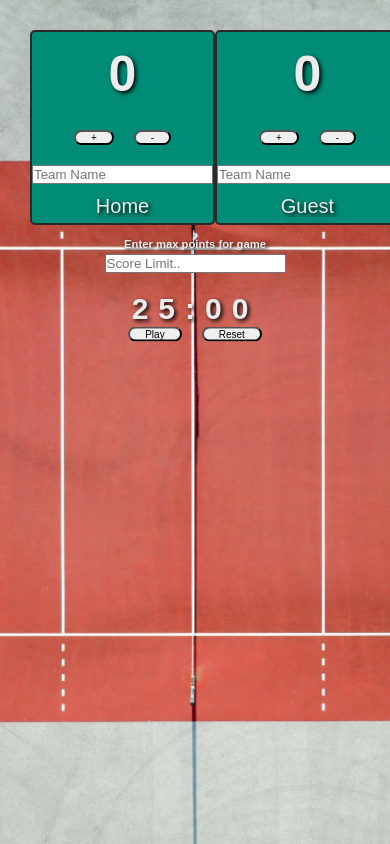
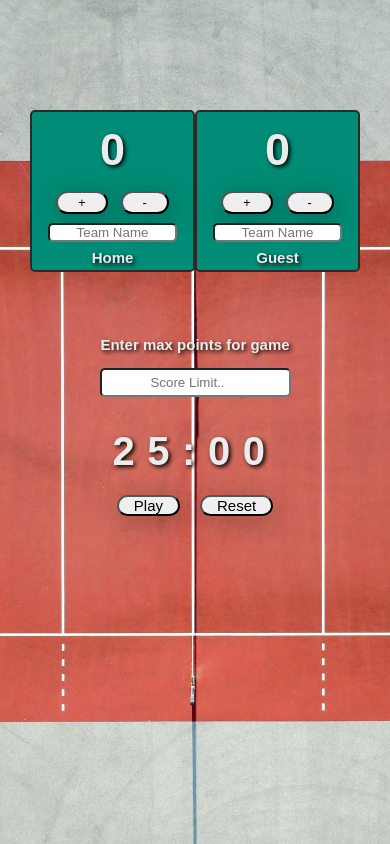
Before and after one commit to flor3z/ScoreBoardApp, a React (Create React App) app: page / in a window 390 px wide. Built offline with nearby package versions, Linux system fonts and the light colour scheme.

Commit message:
Lots of CSS changes and media queries added for responsive design

```diff
--- a/src/style.css
+++ b/src/style.css
@@ -11,15 +11,13 @@ html {
 body {
   height: 100%;
   background-image: url(../src/img/court.jpg);
-  /* opacity: 0.875; */
   background-size: cover;
   overflow: hidden;
   background-position: center;
   background-repeat: no-repeat;
   font-family: 'Nunito Sans', sans-serif;
   background-attachment: fixed;
-  font-weight: 400;
-  /* font-size: 16px; */
+  font-weight: 600;
   line-height: 1.7;
   color: rgb(236, 236, 236);
   text-shadow: 2px 2px 4px #000000;
@@ -28,28 +26,55 @@ body {
 }
 
 .score-limit-container {
+
+  display: flex;
+  flex-direction: column;
+  justify-content: center;
+  align-items: center;
+  margin-top: 5rem;
   position: center;
   text-align: center;
-  font-size: 0.75rem;
+  font-size: 1.5rem;
   padding: 1rem 0rem 1rem 0rem;
   /* border: 2px solid; */
 }
-.team-cards-container {
-  display: flex;
-  flex-direction: row;
-  justify-content: space-evenly;
+
+.score-limit-container input {
+  width: fit-content;
+  outline: none;
+  cursor: pointer;
+  border-radius: .5rem;
+  padding: .5rem;
+  margin: 1rem 0rem 1rem 0rem;
+  text-align: center;
+
+
 }
 
+@media (max-width: 392px) {
+  .score-limit-container{
+    font-size: 1rem;
+  }
+}
+
+.team-cards-container {
+  margin-top: 8em;
+  display: flex;
+  justify-content: space-around;
+  align-items: center;
+}
+
+
+
+/* ///////////Team Content Section/////////// */
 .team-content {
-  /* flex-direction: row; */
-  /* padding-top: 1rem; */
-  font-size: 2rem;
+  font-size: 3rem;
   background-color: #008c76ff;
   border-radius: 5px;
   border: 2px solid rgb(42, 42, 42);
   display: inline-block;
-  top: 4rem;
-  left: 4rem;
+  /* top: 1rem;
+  left: 1rem; */
   text-align: center;
 
   animation-name: moveInTop;
@@ -57,18 +82,46 @@ body {
   animation-timing-function: ease-out;
 }
 
-.team-content h1 {
-  font-size: 5rem;
+
+.team-content input {
+  cursor: pointer;
+  text-align: center;
+  padding: .5rem;
+  border-radius:5px;
+  margin: 0rem .75rem 0rem .75rem;
+}
+.team-content input:focus {
+  outline: 2px solid rgb(129, 204, 244);
 }
 
-.team-content label {
-  font-size: 1.1rem;
+.team-content h1 {
+  font-size: 8rem;
+  font-weight: 800;
 }
 
+@media (max-width: 392px) {
+  .team-content {
+   font-size: 1.5rem;
+   width: 50%;
+ }
+ .team-content h1 {
+  font-size: 4.5rem;
+ }
+ .team-content input {
+  margin: 0;
+  padding: 0;
+  width: 80%;
+ }
+ .team-content button {
+  padding: .25rem 2rem .25rem 2rem;
+  font-size: 1.25rem;
+  margin: 0rem 0.65rem .5rem 0.65rem;
+ }
+}
+
+
 .timer-container {
-  /* background-color: rgb(206, 206, 206); */
   border-radius: 5px;
-  /* border: 2px solid rgb(42, 42, 42); */
   position: center;
   top: 4rem;
   left: 4rem;
@@ -80,35 +133,63 @@ body {
 }
 
 .time {
-  display: block;
-  font-size: 1.5rem;
+  display: flex;
+  justify-content: center;
+  font-size: 2rem;
   font-weight: 400;
-  letter-spacing: 1rem;
+  letter-spacing: 1.25rem;
 }
 
 .time-controls {
-  display: block;
-  position: relative;
-  top: 40%;
-  left: 50%;
-  transform: translate(-50%, -50%);
+  display: flex;
+  justify-content: center;
+  /* position: relative; */
+  /* top: 40%;
+  left: 50%; */
+  /* transform: translate(-50%, -50%); */
   text-align: center;
 }
-
+/* All Button Section with Effects///////////////// */
 .btn {
   border-radius: 10rem;
-  font-size: 1rem;
+  font-size: 1.5rem;
   margin: 1rem;
   padding-left: 1.5rem;
   padding-right: 1.5rem;
+  box-shadow: 3px 6px 28px 1px rgba(0, 0, 0, 0.24);
+  transition: 0.2s all;
 }
+
+.btn:active {
+  transform: scale(0.98);
+  box-shadow: 1.5px 2px 16px .25px rgba(0, 0, 0, 0.24);
+}
+
 .btn:hover {
   background-color: rgb(34, 33, 33);
   color: #fff;
   cursor: pointer;
 }
 
-/* Winner / Loser Styling Below */
+.button-increment{
+  font-size: 2rem;
+  padding: 0.25rem 2.5rem 0.25rem 2.5rem;
+}
+
+.button-increment:hover {
+  background-color: rgb(64, 176, 64);
+}
+
+.button-decrement {
+  font-size: 2rem;
+  padding: 0.25rem 2.5rem 0.25rem 2.5rem;
+}
+
+.button-decrement:hover{
+  background-color: rgb(206, 83, 83);
+}
+
+/* Winner Styling Below */
 
 .victory {
   color: #fcae1e;
@@ -116,9 +197,7 @@ body {
   animation-duration: 5s;
   animation-timing-function: ease-out;
 }
-.defeat {
-  color: red;
-}
+
 
 /* Animations below */
 
```
Also changed, not shown: src/img/court.jpg.
